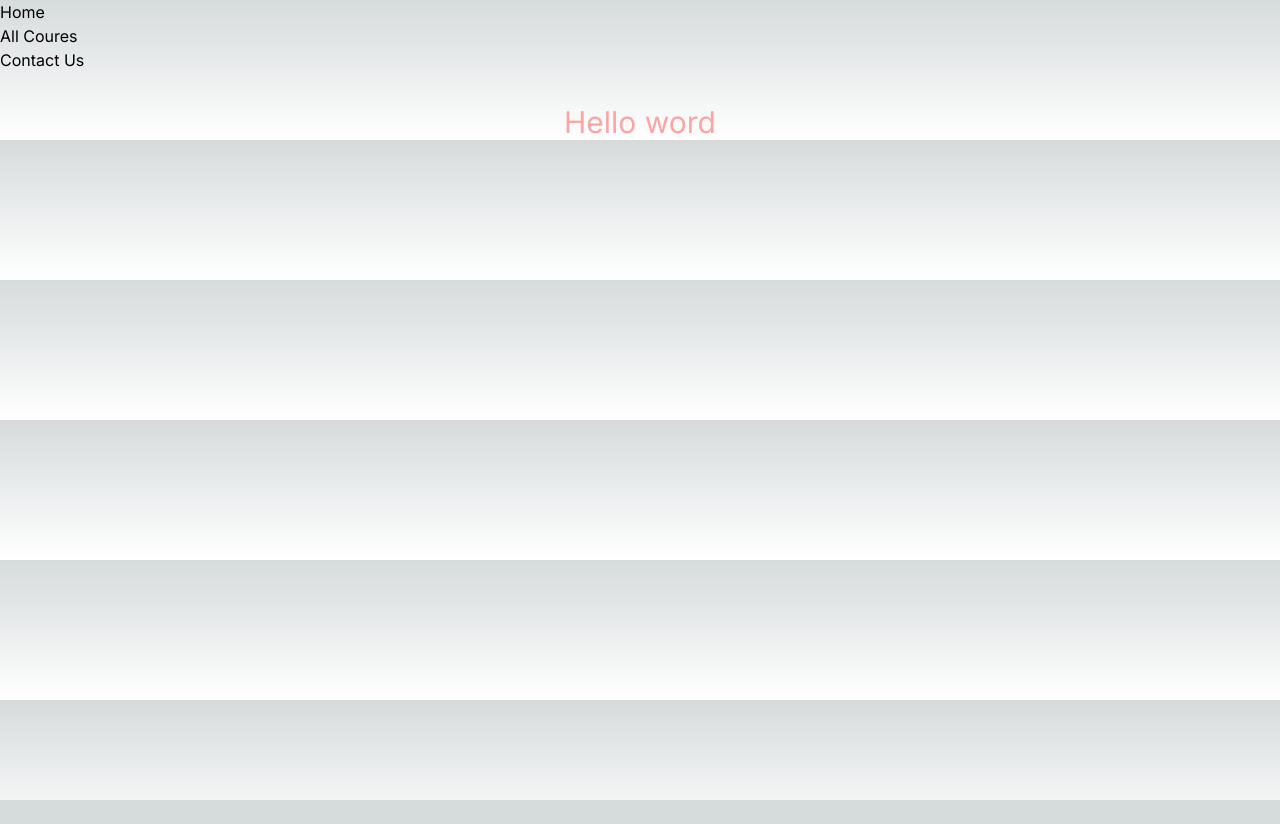
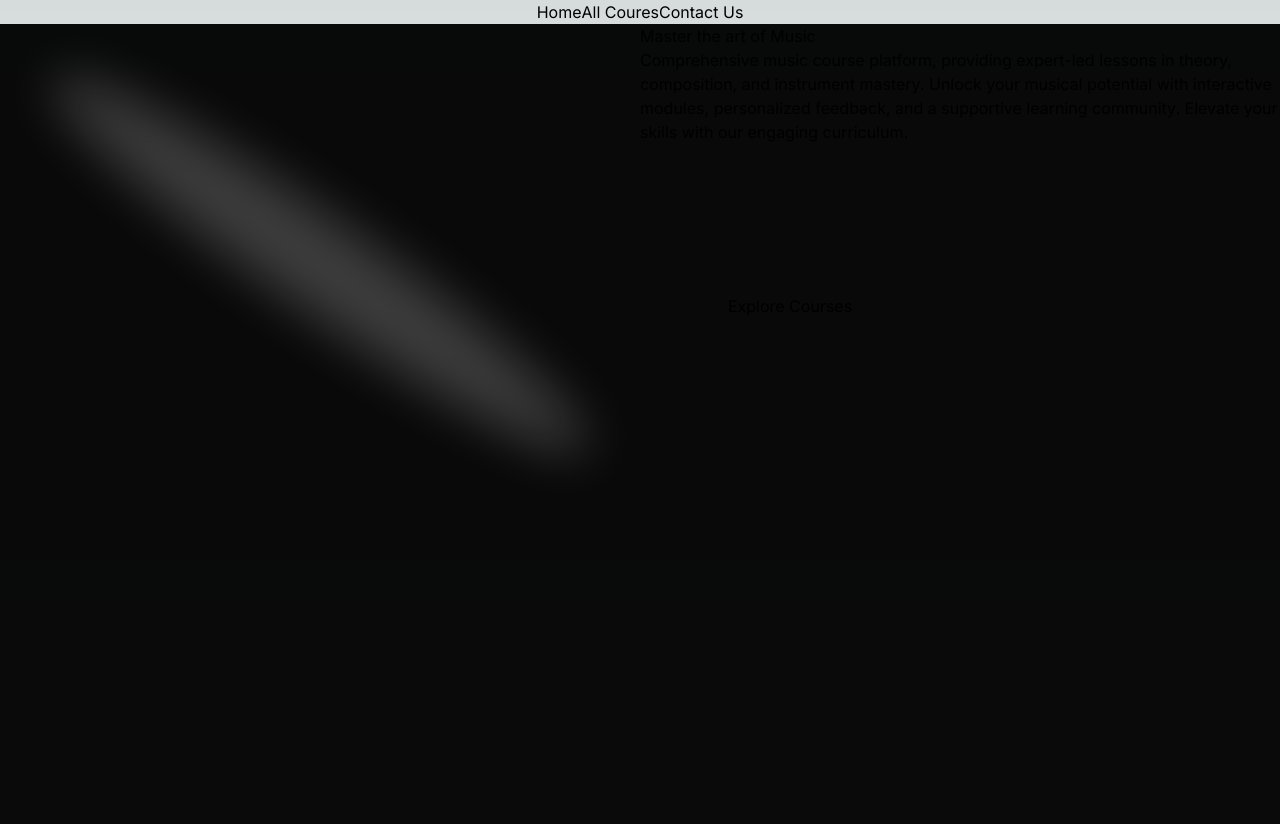
Before and after one commit to Nitik-sharma/NEXTJS_PROJECT_1, a Next.js app: page / in a window 1280 px wide. Before the commit the page ends 800 px from the top, so only its background shows below. Built offline with nearby package versions, Linux system fonts and the light colour scheme.

Commit message:
make a hero section

```diff
--- /dev/null
+++ b/src/Components/HeroSection.tsx
@@ -0,0 +1,31 @@
+import Link from "next/link";
+import { Spotlight } from "./ui/Spotlight";
+import { Button } from "./ui/moving-border";
+
+export default function HeroSection() {
+  return (
+    <div className=" h-auto md:h-[40rem] flex items-center justify-center mx-auto rounded-md relative  max-w-[100%] py-10 md:py-0">
+      <Spotlight
+        className="-top-40 left-0 md:left-60 md:-top-20"
+        fill="white"
+      />
+      <div className=" p-4 z-10 relative  text-center w-full">
+        <h1 className="mt-20 md:mt-0 text-4xl md:text-7xl font-bold bg-clip-text text-transparent bg-gradient-to-b from-neutral-50 to-neutral-400">
+          Master the art of Music
+        </h1>
+        <p className="mt-4 font-normal text-base md:text-lg text-neutral-300 max-w-lg mx-auto">
+          Comprehensive music course platform, providing expert-led lessons in
+          theory, composition, and instrument mastery. Unlock your musical
+          potential with interactive modules, personalized feedback, and a
+          supportive learning community. Elevate your skills with our engaging
+          curriculum.
+        </p>
+        <div className=" mt-4">
+          <Link href={"/courses"}>
+            <Button borderRadius="1.75rem" className="bg-white dark:bg-slate-900 text-black dark:text-white border-neutral-200 dark:border-slate-800">Explore Courses</Button>
+          </Link>
+        </div>
+      </div>
+    </div>
+  );
+}
--- /dev/null
+++ b/src/Components/ui/Spotlight.tsx
@@ -0,0 +1,56 @@
+import React from "react";
+import { cn } from "@/utils/cn";
+
+type SpotlightProps = {
+  className?: string;
+  fill?: string;
+};
+
+export const Spotlight = ({ className, fill }: SpotlightProps) => {
+  return (
+    <svg
+      className={cn(
+        "animate-spotlight pointer-events-none absolute z-[1]  h-[169%] w-[138%] lg:w-[84%] opacity-0",
+        className
+      )}
+      xmlns="http://www.w3.org/2000/svg"
+      viewBox="0 0 3787 2842"
+      fill="none"
+    >
+      <g filter="url(#filter)">
+        <ellipse
+          cx="1924.71"
+          cy="273.501"
+          rx="1924.71"
+          ry="273.501"
+          transform="matrix(-0.822377 -0.568943 -0.568943 0.822377 3631.88 2291.09)"
+          fill={fill || "white"}
+          fillOpacity="0.21"
+        ></ellipse>
+      </g>
+      <defs>
+        <filter
+          id="filter"
+          x="0.860352"
+          y="0.838989"
+          width="3785.16"
+          height="2840.26"
+          filterUnits="userSpaceOnUse"
+          colorInterpolationFilters="sRGB"
+        >
+          <feFlood floodOpacity="0" result="BackgroundImageFix"></feFlood>
+          <feBlend
+            mode="normal"
+            in="SourceGraphic"
+            in2="BackgroundImageFix"
+            result="shape"
+          ></feBlend>
+          <feGaussianBlur
+            stdDeviation="151"
+            result="effect1_foregroundBlur_1065_8"
+          ></feGaussianBlur>
+        </filter>
+      </defs>
+    </svg>
+  );
+};
--- /dev/null
+++ b/src/Components/ui/moving-border.tsx
@@ -0,0 +1,139 @@
+"use client";
+import React from "react";
+import {
+  motion,
+  useAnimationFrame,
+  useMotionTemplate,
+  useMotionValue,
+  useTransform,
+} from "framer-motion";
+import { useRef } from "react";
+import { cn } from "@/utils/cn";
+
+export function Button({
+  borderRadius = "1.75rem",
+  children,
+  as: Component = "button",
+  containerClassName,
+  borderClassName,
+  duration,
+  className,
+  ...otherProps
+}: {
+  borderRadius?: string;
+  children: React.ReactNode;
+  as?: any;
+  containerClassName?: string;
+  borderClassName?: string;
+  duration?: number;
+  className?: string;
+  [key: string]: any;
+}) {
+  return (
+    <Component
+      className={cn(
+        "bg-transparent relative text-xl  h-16 w-40 p-[1px] overflow-hidden ",
+        containerClassName
+      )}
+      style={{
+        borderRadius: borderRadius,
+      }}
+      {...otherProps}
+    >
+      <div
+        className="absolute inset-0"
+        style={{ borderRadius: `calc(${borderRadius} * 0.96)` }}
+      >
+        <MovingBorder duration={duration} rx="30%" ry="30%">
+          <div
+            className={cn(
+              "h-20 w-20 opacity-[0.8] bg-[radial-gradient(var(--sky-500)_40%,transparent_60%)]",
+              borderClassName
+            )}
+          />
+        </MovingBorder>
+      </div>
+
+      <div
+        className={cn(
+          "relative bg-slate-900/[0.8] border border-slate-800 backdrop-blur-xl text-white flex items-center justify-center w-full h-full text-sm antialiased",
+          className
+        )}
+        style={{
+          borderRadius: `calc(${borderRadius} * 0.96)`,
+        }}
+      >
+        {children}
+      </div>
+    </Component>
+  );
+}
+
+export const MovingBorder = ({
+  children,
+  duration = 2000,
+  rx,
+  ry,
+  ...otherProps
+}: {
+  children: React.ReactNode;
+  duration?: number;
+  rx?: string;
+  ry?: string;
+  [key: string]: any;
+}) => {
+  const pathRef = useRef<any>();
+  const progress = useMotionValue<number>(0);
+
+  useAnimationFrame((time) => {
+    const length = pathRef.current?.getTotalLength();
+    if (length) {
+      const pxPerMillisecond = length / duration;
+      progress.set((time * pxPerMillisecond) % length);
+    }
+  });
+
+  const x = useTransform(
+    progress,
+    (val) => pathRef.current?.getPointAtLength(val).x
+  );
+  const y = useTransform(
+    progress,
+    (val) => pathRef.current?.getPointAtLength(val).y
+  );
+
+  const transform = useMotionTemplate`translateX(${x}px) translateY(${y}px) translateX(-50%) translateY(-50%)`;
+
+  return (
+    <>
+      <svg
+        xmlns="http://www.w3.org/2000/svg"
+        preserveAspectRatio="none"
+        className="absolute h-full w-full"
+        width="100%"
+        height="100%"
+        {...otherProps}
+      >
+        <rect
+          fill="none"
+          width="100%"
+          height="100%"
+          rx={rx}
+          ry={ry}
+          ref={pathRef}
+        />
+      </svg>
+      <motion.div
+        style={{
+          position: "absolute",
+          top: 0,
+          left: 0,
+          display: "inline-block",
+          transform,
+        }}
+      >
+        {children}
+      </motion.div>
+    </>
+  );
+};
--- a/src/app/layout.tsx
+++ b/src/app/layout.tsx
@@ -18,7 +18,9 @@
   return (
     <html lang="en" className="dark">
       <body className={inter.className}>
-        <Navbar />
+        <div className=" relative w-full flex item-center justify-center">
+          <Navbar />
+        </div>
         {children}
       </body>
     </html>
--- a/src/app/page.tsx
+++ b/src/app/page.tsx
@@ -1,8 +1,10 @@
+import HeroSection from "@/Components/HeroSection";
+
 const Home = () => {
   return (
-    <div>
-      <h1 className=" text-3xl text-center mt-8 text-red-300">Hello word</h1>
-    </div>
+    <main className=" min-h-screen bg-black/[0.96] antialiased  bg-grid-white/[0.02] ">
+      <HeroSection />
+    </main>
   );
 };
 
--- a/tailwind.config.ts
+++ b/tailwind.config.ts
@@ -1,4 +1,20 @@
 import type { Config } from "tailwindcss";
+// This plugin adds each Tailwind color as a global CSS variable, e.g. var(--gray-200).
+function addVariablesForColors({ addBase, theme }: any) {
+  let allColors = flattenColorPalette(theme("colors"));
+  let newVars = Object.fromEntries(
+    Object.entries(allColors).map(([key, val]) => [`--${key}`, val])
+  );
+
+  addBase({
+    ":root": newVars,
+  });
+}
+const defaultTheme = require("tailwindcss/defaultTheme");
+const colors = require("tailwindcss/colors");
+const {
+  default: flattenColorPalette,
+} = require("tailwindcss/lib/util/flattenColorPalette");
 
 const config: Config = {
   content: [
@@ -9,13 +25,29 @@
   darkMode: "class",
   theme: {
     extend: {
+      animation: {
+        spotlight: "spotlight 2s ease .75s 1 forwards",
+      },
+
       backgroundImage: {
         "gradient-radial": "radial-gradient(var(--tw-gradient-stops))",
         "gradient-conic":
           "conic-gradient(from 180deg at 50% 50%, var(--tw-gradient-stops))",
       },
+      keyframes: {
+        spotlight: {
+          "0%": {
+            opacity: "0",
+            transform: "translate(-72%, -62%) scale(0.5)",
+          },
+          "100%": {
+            opacity: "1",
+            transform: "translate(-50%,-40%) scale(1)",
+          },
+        },
+      },
     },
   },
-  plugins: [],
+  plugins: [addVariablesForColors],
 };
 export default config;
```
